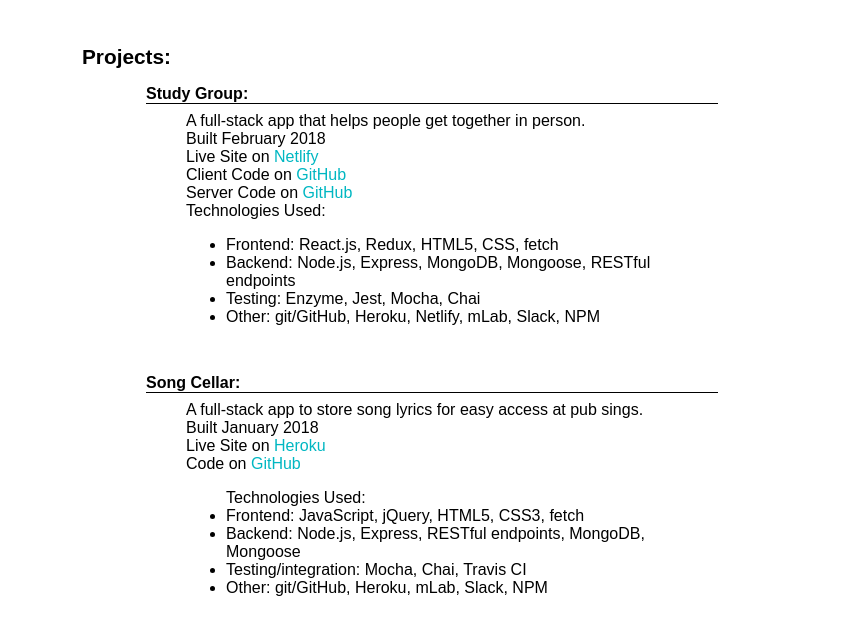
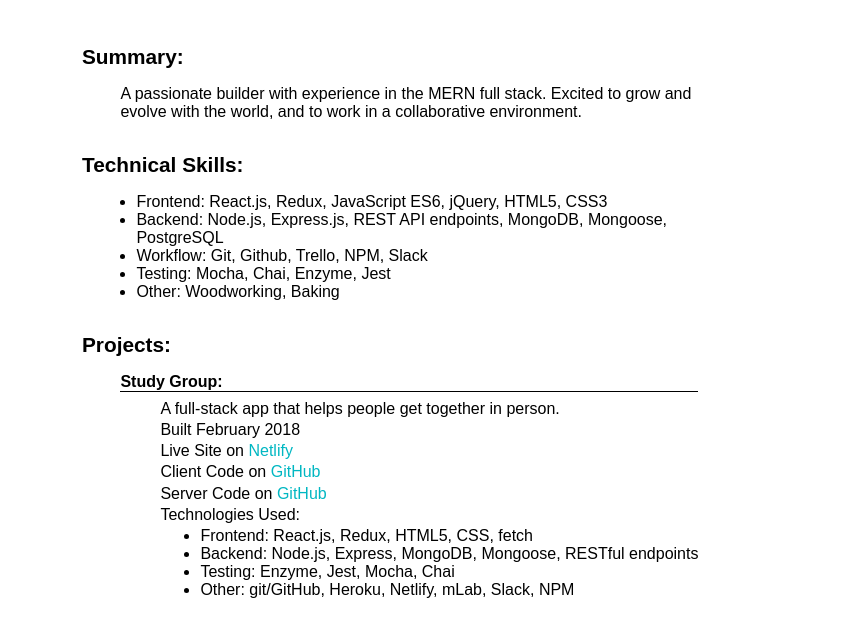
Before and after one commit to ASTribble/resume, a plain HTML site: page index.html in a window 1280 px wide. Shown: the part 137-779 px from the top of the page, without its empty margins (208-1071 px from the left). Drawn offline with Linux system fonts and the light colour scheme; a web font is replaced by a local one.

Commit message:
added tech skills and summary

```diff
--- a/index.css
+++ b/index.css
@@ -67,10 +67,21 @@
 	margin-top: 2em;
 }
 
+#summary p {
+  padding-left: 2.4em;
+  max-width: 600px;
+}
+
+ #tech-skills ul {
+  margin-bottom: .2em;
+  padding-left: 3.4em;
+  max-width: 600px;
+ }
+
 dl {
 	font-weight: bolder;
 	margin: auto;
-	padding: 1em 05vw;
+	padding: 1em 2.4em;
 	display: inline-block;
 }
 
@@ -82,7 +93,11 @@
 
 dd {
   font-weight: normal;
-  /* margin: .2em auto; */
+  margin-bottom: .2em;
+}
+
+dd ul {
+  margin-top: .2em;
 }
 
 nav li {
--- a/index.html
+++ b/index.html
@@ -39,6 +39,23 @@
     </nav>
   </header>
   <main>
+  <section id="summary">
+    <h2>Summary:</h2>
+    <p>
+      A passionate builder with experience in the MERN full stack. Excited to grow and evolve with the world, and to work in a collaborative environment.
+    </p>
+  </section>
+
+  <section id="tech-skills">
+    <h2>Technical Skills:</h2>
+    <ul>
+      <li>Frontend: React.js, Redux, JavaScript ES6, jQuery, HTML5, CSS3</li>
+      <li>Backend: Node.js, Express.js, REST API endpoints, MongoDB, Mongoose, PostgreSQL</li>
+      <li>Workflow: Git, Github, Trello, NPM, Slack</li>
+      <li>Testing: Mocha, Chai, Enzyme, Jest</li>
+      <li>Other: Woodworking, Baking</li>
+    </ul>
+  </section>
 
   <section id="projects">
     <h2>Projects:</h2>
@@ -84,8 +101,8 @@
         <dd class='code-link'>Code on
           <a href='https://github.com/thinkful-ei17/david-scott-node-capstone'>GitHub</a>
         </dd>
-        <dd>
-          <ul>Technologies Used:
+        <dd>Technologies Used:
+          <ul>
             <li>
               Frontend: JavaScript, jQuery, HTML5, CSS3, fetch
             </li>
@@ -116,8 +133,8 @@
         <dd class='code-link'>Code on
           <a href='https://github.com/ASTribble/scott-quiz'>GitHub</a>
         </dd>
-        <dd>
-          <ul>Technologies Used:
+        <dd>Technologies Used:
+          <ul>
             <li>
                HTML5, CSS3, Javascript, jQuery, AJAX, git/GitHub, NPM
             </li>
```
